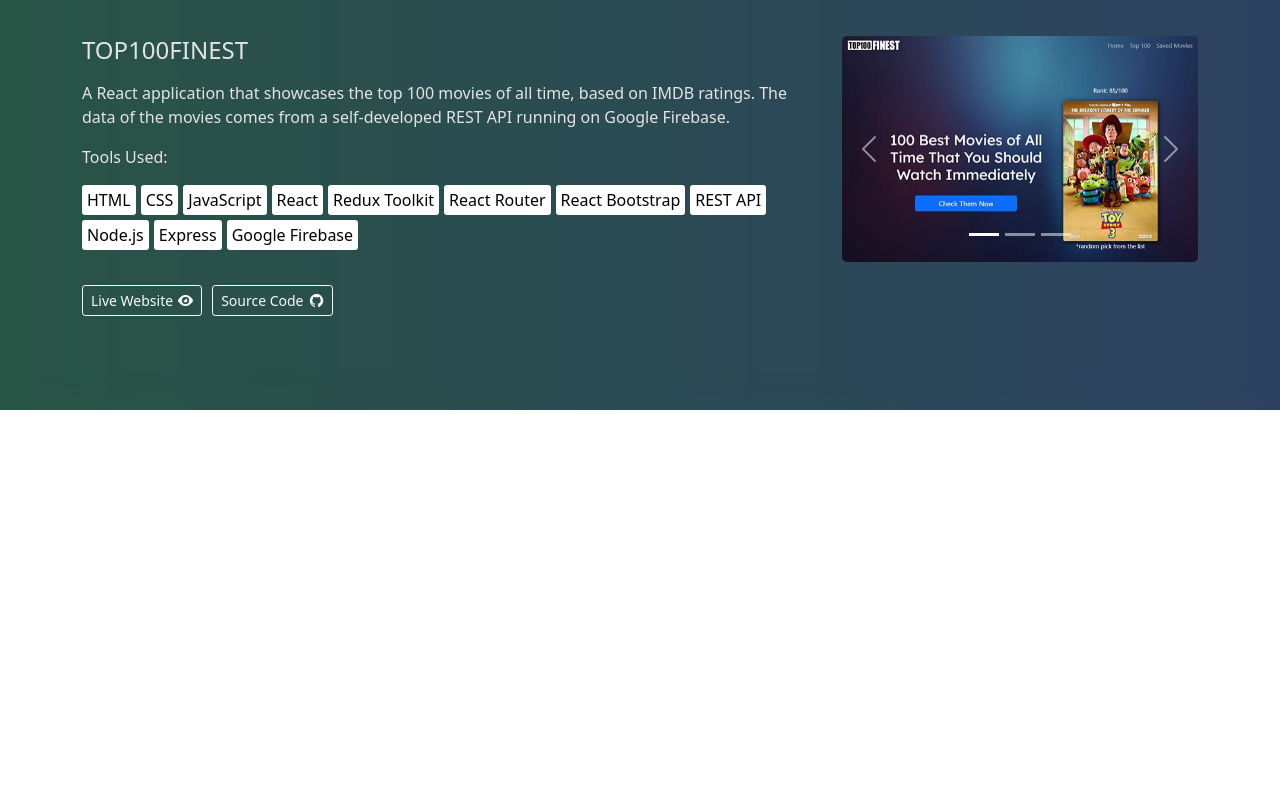
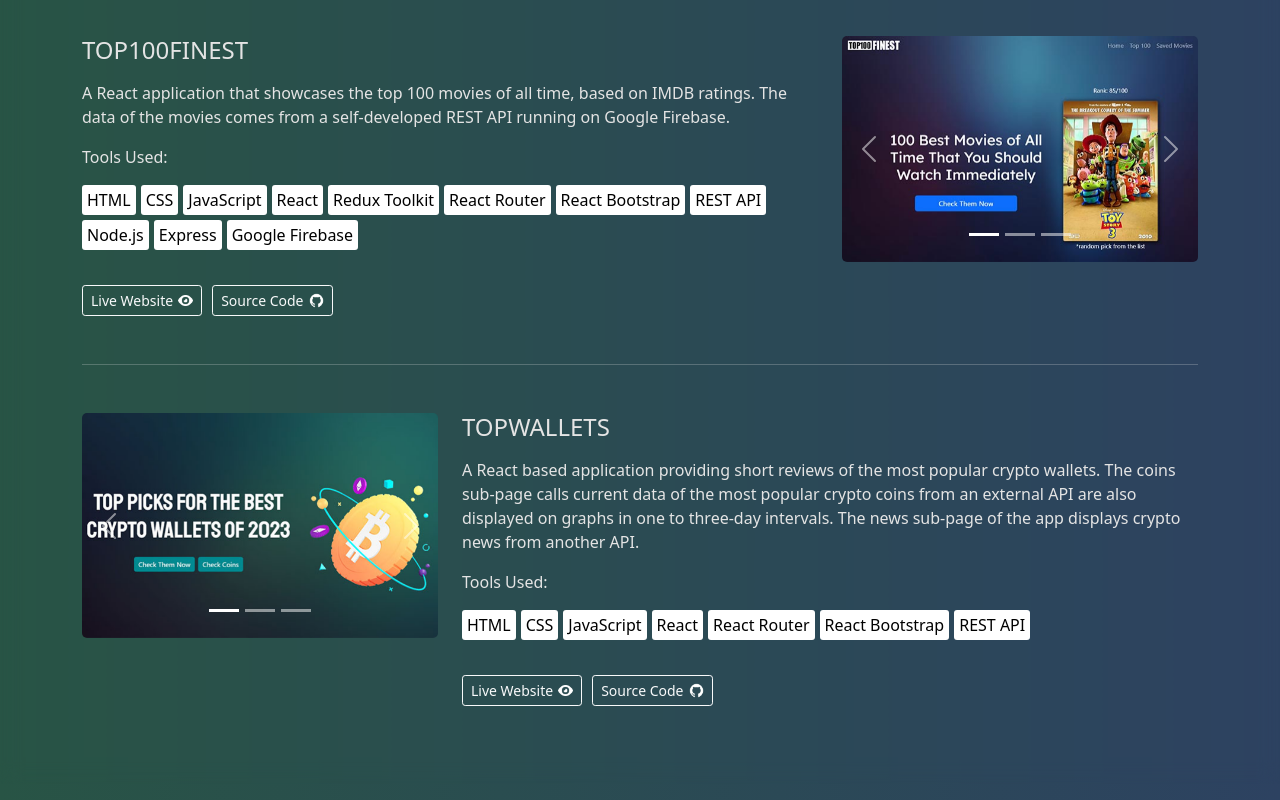
Before and after one commit to kiralyjanos91/portfolio, a React (Create React App) app: page /projects in a window 1280 px wide. Shown: the part 970-1770 px from the top of the page. Before the commit the page ends 1380 px from the top, so only its background shows below. Built offline with nearby package versions, Linux system fonts and the light colour scheme.

Commit message:
some data change

```diff
--- a/src/Components/main/main.js
+++ b/src/Components/main/main.js
@@ -75,7 +75,7 @@ export default function Main(){
                     <hr/>
                     <Row>
                         <p className="short-about">
-                            I am a front-end developer with a designer's eye, focused on solving problems. I have over 3 years of hands-on experience coding websites and web applications primarily using HTML, CSS, JavaScript and React. I focus on conceptualizing ideas, simplifying code, and creating enjoyable experiences.
+                            I am a front-end developer with a designer's eye, focused on solving problems. I have over 2 years of hands-on experience coding websites and web applications primarily using HTML, CSS, JavaScript and React. I focus on conceptualizing ideas, simplifying code, and creating enjoyable experiences.
                             Continuous learning is truly a passion of mine and I’m always taking online courses and tutorials to keep up with new technologies, and industry trends.
                         </p>
                         <hr/>
--- a/src/Components/projects/projects-data.js
+++ b/src/Components/projects/projects-data.js
@@ -49,20 +49,20 @@ const projectData = [
         website:"https://top100finest.netlify.app/",
         github:"https://github.com/kiralyjanos91/top100movies"
     },
-    // {
-    //     img1:topwalletsimg1,
-    //     img2:topwalletsimg2,
-    //     img3:topwalletsimg3,
-    //     title:"Topwallets",
-    //     description:
-    //         `A React based application providing short reviews of the most popular crypto wallets.
+    {
+        img1:topwalletsimg1,
+        img2:topwalletsimg2,
+        img3:topwalletsimg3,
+        title:"Topwallets",
+        description:
+            `A React based application providing short reviews of the most popular crypto wallets.
 
-    //         The coins sub-page calls current data of the most popular crypto coins from an external API are also displayed on graphs in one to three-day intervals.
-    //         The news sub-page of the app displays crypto news from another API.`,
-    //     tech:["HTML", "CSS", "JavaScript", "React", "React Router" , "React Bootstrap", "REST API"],
-    //     website:"https://topwallets.netlify.app/",
-    //     github:"https://github.com/kiralyjanos91/topwallets"
-    // },
+            The coins sub-page calls current data of the most popular crypto coins from an external API are also displayed on graphs in one to three-day intervals.
+            The news sub-page of the app displays crypto news from another API.`,
+        tech:["HTML", "CSS", "JavaScript", "React", "React Router" , "React Bootstrap", "REST API"],
+        website:"https://topwallets.netlify.app/",
+        github:"https://github.com/kiralyjanos91/topwallets"
+    },
 ]
 
 export default projectData
```
